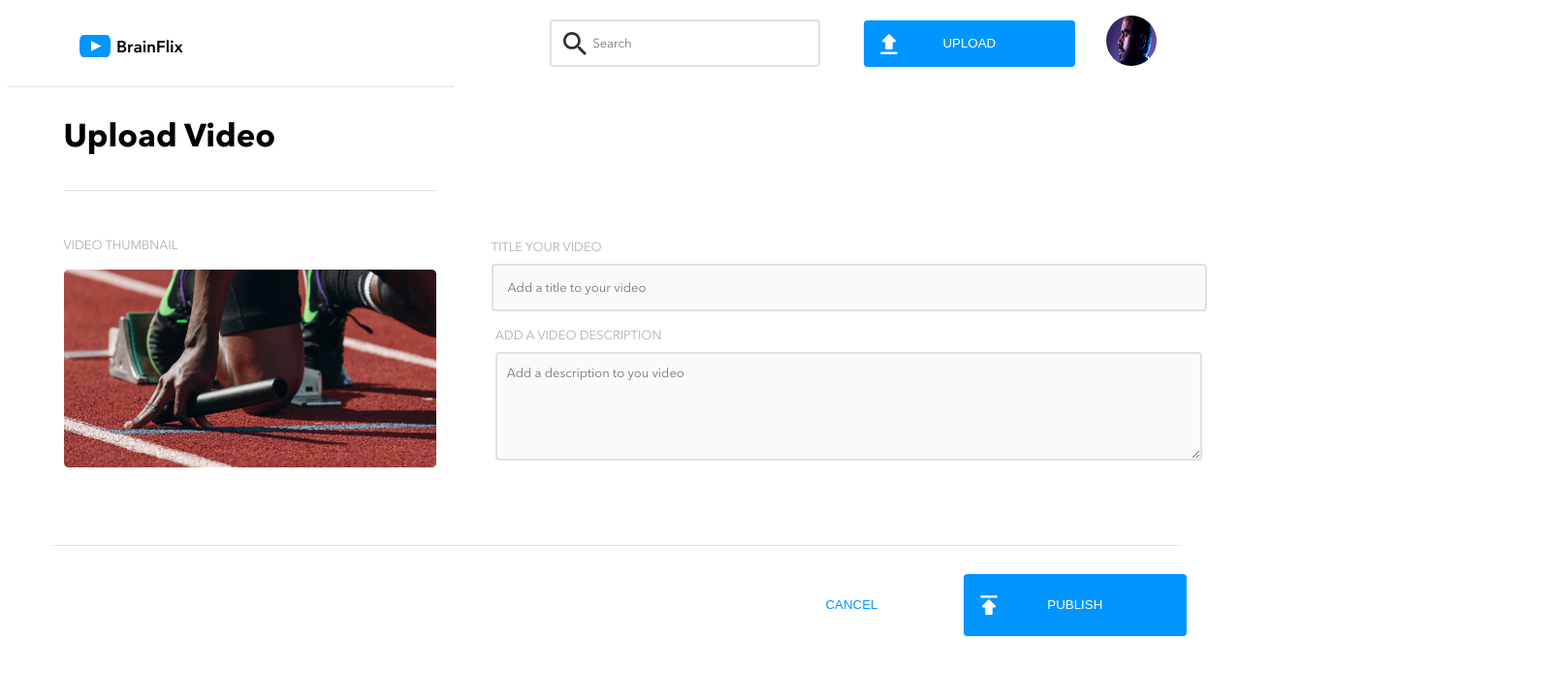
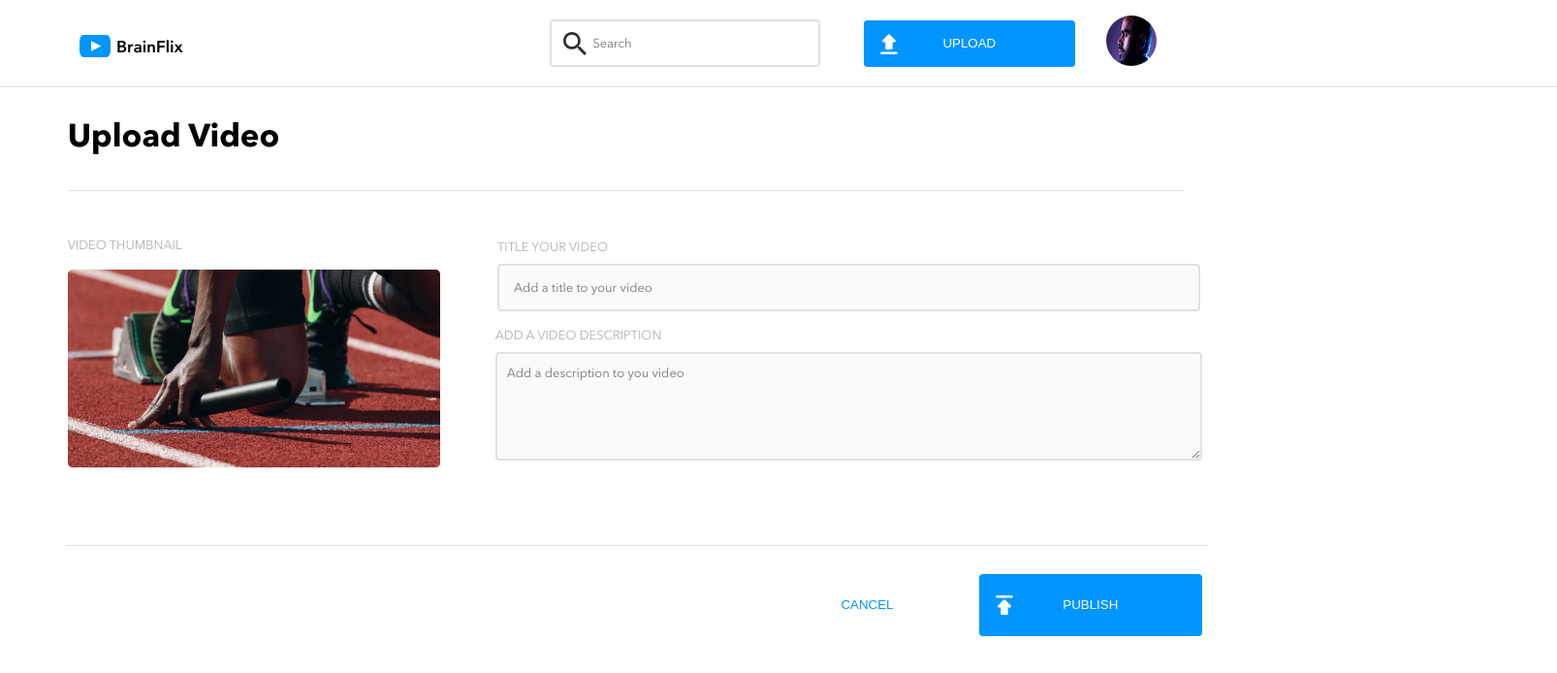
Before and after one commit to Marie-L1/maria-lukowich-brainflix, a React (Vite) app in the folder maria-lukowich-brainflix/: page /upload in a window 1280 px wide. Shown: the top 694 px of the page at 97% size, 1606 px wide, since content can reach past the window. Built offline with nearby package versions, Linux system fonts and the light colour scheme.

Commit message:
finishing the styling for upload page desktop

```diff
--- a/maria-lukowich-brainflix/src/components/Hero/Hero.scss
+++ b/maria-lukowich-brainflix/src/components/Hero/Hero.scss
@@ -67,6 +67,28 @@
         }
     }
     @include desktop{
+
+        &__title{
+            &::before, &::after {
+                content: "";
+                position: absolute;
+                left: 45%;
+                width: 120%;
+                height: .0625rem;
+                background-color: $mercury;
+                transform: translateX(-50%);
+            }
+                &::before {
+                    top: 0;
+                    left: 150%;
+                    width: 500%;
+                }
+                &::after {
+                    bottom: 0;
+                    left: 150%;
+                    width: 300%;
+                }
+        }
         &__img-wrapper{
             justify-content: flex-start;
         }
--- a/maria-lukowich-brainflix/src/components/PublishBtn/PublishBtn.scss
+++ b/maria-lukowich-brainflix/src/components/PublishBtn/PublishBtn.scss
@@ -71,6 +71,11 @@
         justify-content: flex-start;
         margin: 3.125rem 0 0 0;
 
+        &::before {
+            left: 53%;
+            width: 95%;
+        }
+
         &__publish,  &__cancel{
             width: 23vw;
         }
@@ -78,7 +83,7 @@
     @include desktop{
         flex-direction: row-reverse;
         justify-content: flex-start;
-        margin: 3.125rem 3.5rem 31.25rem 0;
+        margin: 3.125rem 2.5rem 31.25rem 0;
 
         &__publish,  &__cancel{
             width: 18vw;
--- a/maria-lukowich-brainflix/src/components/UploadInput/UploadInput.scss
+++ b/maria-lukowich-brainflix/src/components/UploadInput/UploadInput.scss
@@ -96,7 +96,7 @@
             margin-left: 2rem;
         }
         &__video-title{
-            width: 55vw;
+            width: 54vw;
         }
         &__video-description{
             width: 57vw;
```
